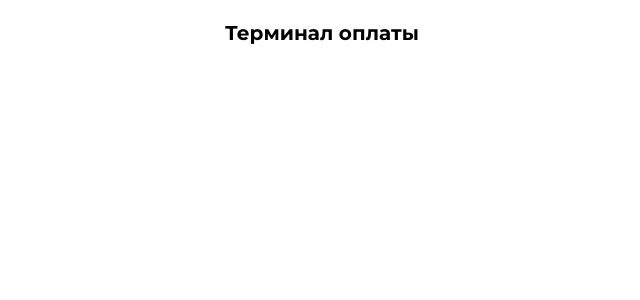
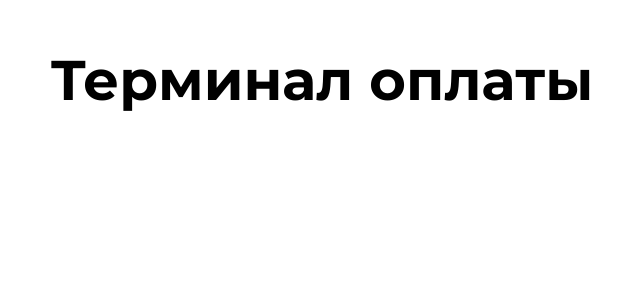
Before and after one commit to Smarrti/test-brave-developers, a React (Create React App) app: page / in a window 1280 px wide. Shown: the top 300 px of the page, without its empty margins (186-826 px from the left). Built offline with nearby package versions, Linux system fonts and the light colour scheme.

Commit message:
feat: added font styles for header

```diff
--- a/src/components/Header/index.js
+++ b/src/components/Header/index.js
@@ -1,7 +1,12 @@
 import React from 'react';
+import styled from 'styled-components';
+
+const H1 = styled.h1`
+  font-size: 3.5rem;
+`
 
 const Header = () => (
-  <h1>Терминал оплаты</h1>
+  <H1>Терминал оплаты</H1>
 );
 
 export default Header;
```
